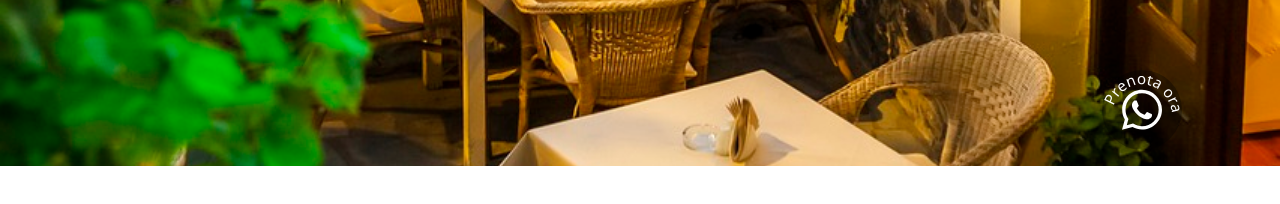
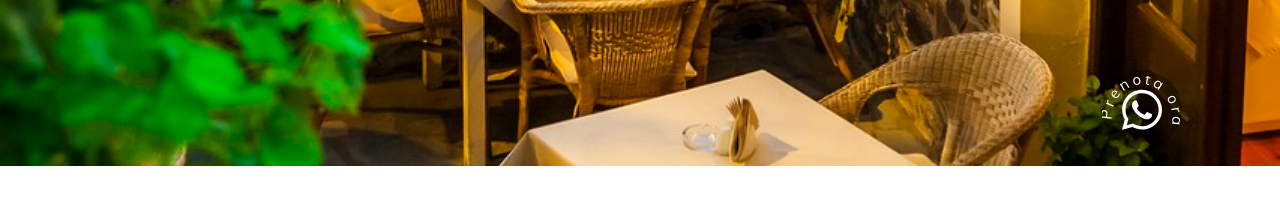
Before and after one commit to agnesvarga1/la-baia-project, a Vue app: page / in a window 1280 px wide. Shown: the part 514-718 px from the top of the page. Built offline with nearby package versions, Linux system fonts and the light colour scheme.

Commit message:
installed packages for translate+routing

```diff
--- a/package.json
+++ b/package.json
@@ -11,7 +11,9 @@
   "dependencies": {
     "@popperjs/core": "^2.11.8",
     "bootstrap": "^5.3.3",
-    "vue": "^3.5.13"
+    "vue": "^3.5.13",
+    "vue-i18n": "^10.0.6",
+    "vue-router": "^4.5.0"
   },
   "devDependencies": {
     "@vitejs/plugin-vue": "^5.2.1",
--- a/src/App.vue
+++ b/src/App.vue
@@ -1,9 +1,9 @@
 <script setup>
-import Header from "./components/Header.vue";
+import { RouterView } from "vue-router";
 </script>
 
 <template>
-  <Header></Header>
+  <RouterView />
 </template>
 
 <style scoped lang="scss">
--- a/src/assets/styles/general.scss
+++ b/src/assets/styles/general.scss
@@ -83,3 +83,6 @@ body {
   font-weight: 400;
   color: $va-text-dark;
 }
+text {
+  font-family: "Mulish", sans-serif;
+}
--- a/src/components/Header.vue
+++ b/src/components/Header.vue
@@ -1,9 +1,10 @@
 <script setup>
 import Hamburger from "./Hamburger.vue";
+import WhatsappBtn from "./WhatsappBtn.vue";
 </script>
 
 <template>
-  <div class="bg-head-container">
+  <header class="bg-head-container">
     <div class="container d-flex h-100">
       <div class="p-3 w-50">
         <figure>
@@ -14,47 +15,10 @@ import Hamburger from "./Hamburger.vue";
         class="d-flex flex-column p-3 w-50 justify-content-between align-items-end"
       >
         <Hamburger></Hamburger>
-        <div
-          class="whapp rounded-circle d-flex flex-column align-items-center justify-content-center position-relative p-3"
-        >
-          <div class="position-absolute svg-txt">
-            <svg width="80" height="80" viewBox="35 35 95 1">
-              <!-- Define circular path -->
-              <defs>
-                <path
-                  id="circlePath"
-                  d="M 90, 55 m -40, 0 a 36,40 0 1,1 65,0 a 30,30 0 1,1 -75,0"
-                />
-              </defs>
-
-              <!-- Place text along the circular path -->
-              <text fill="#fff" font-size="18">
-                <textPath
-                  href="#circlePath"
-                  startOffset="30%"
-                  text-anchor="middle"
-                >
-                  Prenota ora
-                </textPath>
-              </text>
-            </svg>
-          </div>
-
-          <div class="fth">
-            <svg
-              id="whatsapp-icon"
-              xmlns="http://www.w3.org/2000/svg"
-              viewBox="0 0 448 512"
-            >
-              <path
-                d="M380.9 97.1C339 55.1 283.2 32 223.9 32c-122.4 0-222 99.6-222 222 0 39.1 10.2 77.3 29.6 111L0 480l117.7-30.9c32.4 17.7 68.9 27 106.1 27h.1c122.3 0 224.1-99.6 224.1-222 0-59.3-25.2-115-67.1-157zm-157 341.6c-33.2 0-65.7-8.9-94-25.7l-6.7-4-69.8 18.3L72 359.2l-4.4-7c-18.5-29.4-28.2-63.3-28.2-98.2 0-101.7 82.8-184.5 184.6-184.5 49.3 0 95.6 19.2 130.4 54.1 34.8 34.9 56.2 81.2 56.1 130.5 0 101.8-84.9 184.6-186.6 184.6zm101.2-138.2c-5.5-2.8-32.8-16.2-37.9-18-5.1-1.9-8.8-2.8-12.5 2.8-3.7 5.6-14.3 18-17.6 21.8-3.2 3.7-6.5 4.2-12 1.4-32.6-16.3-54-29.1-75.5-66-5.7-9.8 5.7-9.1 16.3-30.3 1.8-3.7 .9-6.9-.5-9.7-1.4-2.8-12.5-30.1-17.1-41.2-4.5-10.8-9.1-9.3-12.5-9.5-3.2-.2-6.9-.2-10.6-.2-3.7 0-9.7 1.4-14.8 6.9-5.1 5.6-19.4 19-19.4 46.3 0 27.3 19.9 53.7 22.6 57.4 2.8 3.7 39.1 59.7 94.8 83.8 35.2 15.2 49 16.5 66.6 13.9 10.7-1.6 32.8-13.4 37.4-26.4 4.6-13 4.6-24.1 3.2-26.4-1.3-2.5-5-3.9-10.5-6.6z"
-              />
-            </svg>
-          </div>
-        </div>
+        <WhatsappBtn></WhatsappBtn>
       </div>
     </div>
-  </div>
+  </header>
 </template>
 <style scoped lang="scss">
 @import "/src/assets/styles/variables";
--- /dev/null
+++ b/src/components/WhatsappBtn.vue
@@ -0,0 +1,63 @@
+<script setup></script>
+
+<template>
+  <div
+    class="whapp rounded-circle d-flex flex-column align-items-center justify-content-center position-relative p-3"
+  >
+    <div class="position-absolute svg-txt">
+      <svg width="80" height="80" viewBox="35 35 95 1">
+        <!-- Define circular path -->
+        <defs>
+          <path
+            id="circlePath"
+            d="M 90, 55 m -40, 0 a 36,40 0 1,1 65,0 a 30,30 0 1,1 -75,0"
+          />
+        </defs>
+
+        <!-- Place text along the circular path -->
+        <text fill="#fff" font-size="18">
+          <textPath href="#circlePath" startOffset="30%" text-anchor="middle">
+            Prenota ora
+          </textPath>
+        </text>
+      </svg>
+    </div>
+
+    <div class="fth">
+      <svg
+        id="whatsapp-icon"
+        xmlns="http://www.w3.org/2000/svg"
+        viewBox="0 0 448 512"
+      >
+        <path
+          d="M380.9 97.1C339 55.1 283.2 32 223.9 32c-122.4 0-222 99.6-222 222 0 39.1 10.2 77.3 29.6 111L0 480l117.7-30.9c32.4 17.7 68.9 27 106.1 27h.1c122.3 0 224.1-99.6 224.1-222 0-59.3-25.2-115-67.1-157zm-157 341.6c-33.2 0-65.7-8.9-94-25.7l-6.7-4-69.8 18.3L72 359.2l-4.4-7c-18.5-29.4-28.2-63.3-28.2-98.2 0-101.7 82.8-184.5 184.6-184.5 49.3 0 95.6 19.2 130.4 54.1 34.8 34.9 56.2 81.2 56.1 130.5 0 101.8-84.9 184.6-186.6 184.6zm101.2-138.2c-5.5-2.8-32.8-16.2-37.9-18-5.1-1.9-8.8-2.8-12.5 2.8-3.7 5.6-14.3 18-17.6 21.8-3.2 3.7-6.5 4.2-12 1.4-32.6-16.3-54-29.1-75.5-66-5.7-9.8 5.7-9.1 16.3-30.3 1.8-3.7 .9-6.9-.5-9.7-1.4-2.8-12.5-30.1-17.1-41.2-4.5-10.8-9.1-9.3-12.5-9.5-3.2-.2-6.9-.2-10.6-.2-3.7 0-9.7 1.4-14.8 6.9-5.1 5.6-19.4 19-19.4 46.3 0 27.3 19.9 53.7 22.6 57.4 2.8 3.7 39.1 59.7 94.8 83.8 35.2 15.2 49 16.5 66.6 13.9 10.7-1.6 32.8-13.4 37.4-26.4 4.6-13 4.6-24.1 3.2-26.4-1.3-2.5-5-3.9-10.5-6.6z"
+        />
+      </svg>
+    </div>
+  </div>
+</template>
+<style scoped lang="scss">
+@import "/src/assets/styles/variables";
+.whapp {
+  background-color: #00000053;
+  width: 5rem;
+  height: 5rem;
+
+  #whatsapp-icon {
+    fill: $va-text-light;
+    width: 100%;
+  }
+  .fth {
+    width: 2.5rem;
+    //   top: 23%;
+    //   right: 50%;
+    //   transform: translate(50%);
+  }
+  .svg-txt {
+    margin-top: 0.8rem;
+  }
+  text {
+    letter-spacing: 0.2rem;
+  }
+}
+</style>
--- a/src/main.js
+++ b/src/main.js
@@ -3,7 +3,14 @@ import { createApp } from "vue";
 import App from "./App.vue";
 // Import Bootstrap's JS
 import "bootstrap";
+import { router } from "./router";
+import { createI18n } from "vue-i18n";
+// Import custom SCSS file
 
-// Import custom SCSS file
+const i18n = createI18n({
+  locale: "it", // Default language
+  fallbackLocale: "en",
+});
+
 import "../src/assets/styles/general.scss";
-createApp(App).mount("#app");
+createApp(App).use(i18n).use(router).mount("#app");
--- /dev/null
+++ b/src/pages/AppHome.vue
@@ -0,0 +1,8 @@
+<script setup>
+import Header from "../components/Header.vue";
+</script>
+
+<template>
+  <Header></Header>
+</template>
+<style scoped lang="scss"></style>
--- /dev/null
+++ b/src/router.js
@@ -0,0 +1,15 @@
+import { createRouter, createWebHistory } from "vue-router"; //webhistory salva browser history in pagina to enable back arrow in browser
+
+import AppHome from "./pages/AppHome.vue";
+
+const router = createRouter({
+  history: createWebHistory(),
+  routes: [
+    {
+      path: "/",
+      name: "home",
+      component: AppHome,
+    },
+  ],
+});
+export { router };
```
Also changed, not shown: 1 other file (tests, documents, lock files or other folders).
